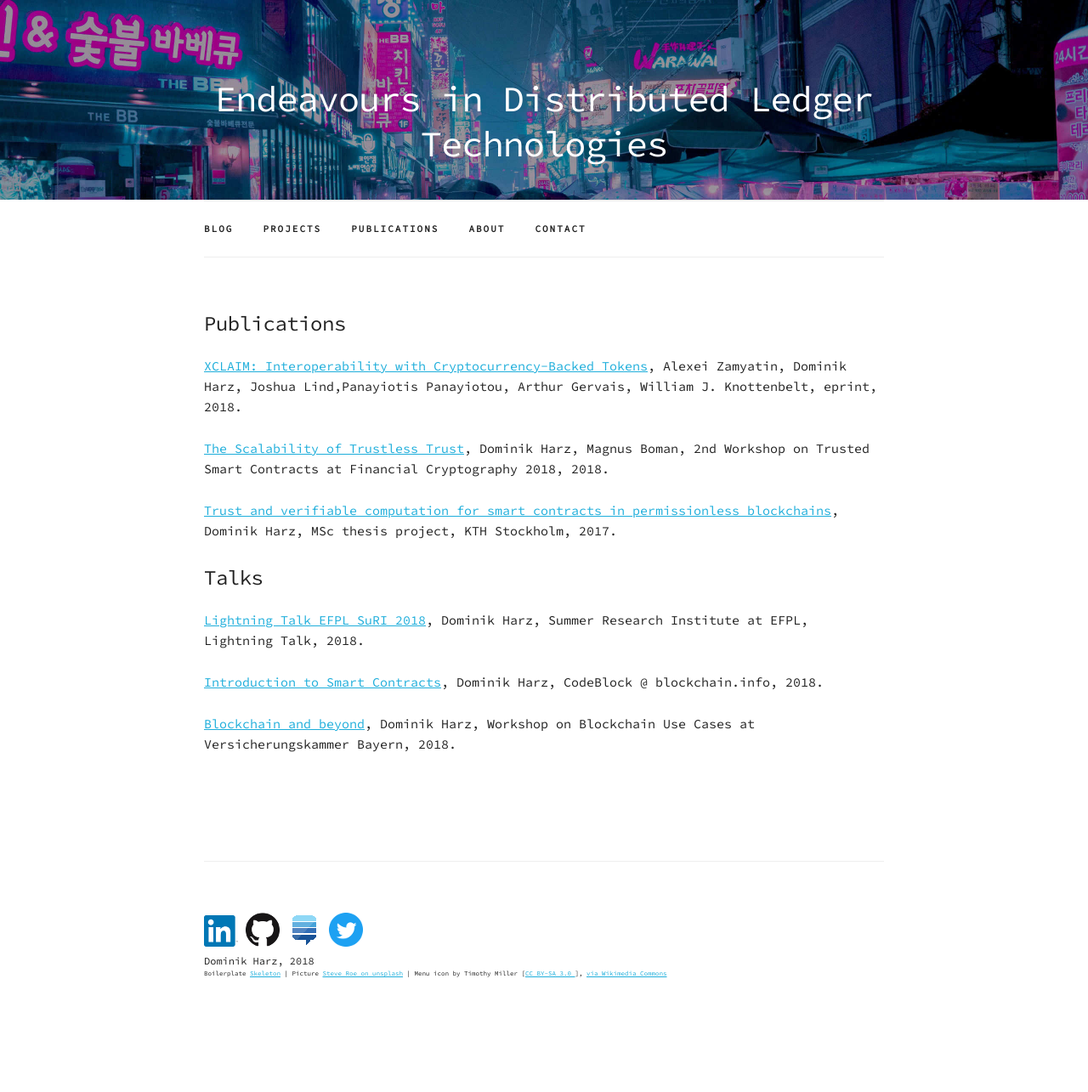
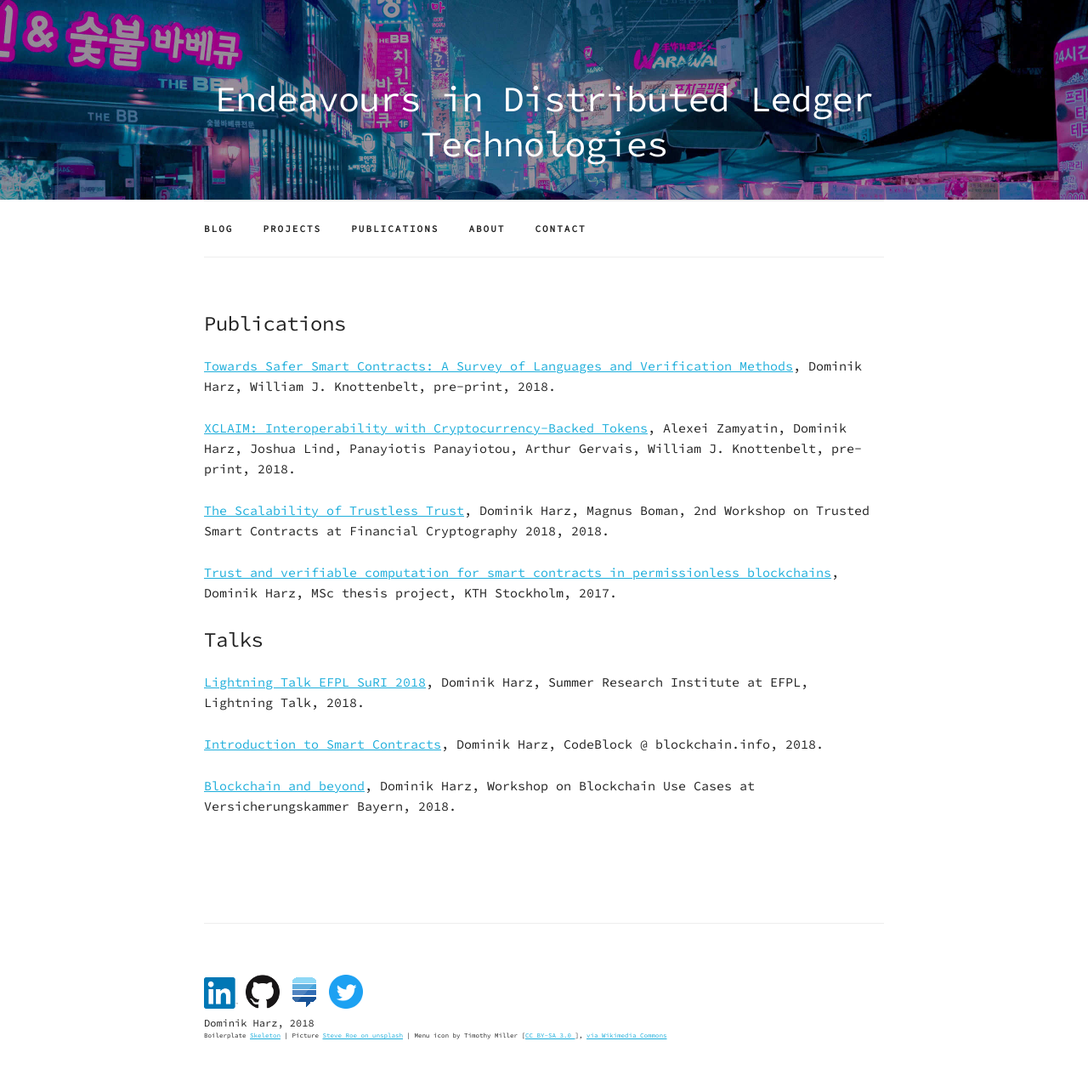
Before and after one commit to nud3l/nud3l.github.io, a Jekyll site: the page built from publications.md, in a window 1280 px wide. Shown: the whole page at 85% size. Built offline with Jekyll 4.4.1, drawn with Linux system fonts in a browser that asks for light colours; nearby versions of some CDN libraries; before the commit the page ends 1212 px from its top, so only the background shows below that.

Commit message:
Include smart contracts paper

```diff
--- a/publications.md
+++ b/publications.md
@@ -4,7 +4,9 @@ title: Publications
 ---
 
 ##### Publications
-[XCLAIM: Interoperability with Cryptocurrency-Backed Tokens](https://eprint.iacr.org/2018/643), Alexei Zamyatin, Dominik Harz, Joshua Lind,Panayiotis Panayiotou, Arthur Gervais, William J. Knottenbelt, eprint, 2018.
+[Towards Safer Smart Contracts: A Survey of Languages and Verification Methods](https://arxiv.org/pdf/1809.09805.pdf), Dominik Harz, William J. Knottenbelt, pre-print, 2018.
+
+[XCLAIM: Interoperability with Cryptocurrency-Backed Tokens](https://eprint.iacr.org/2018/643), Alexei Zamyatin, Dominik Harz, Joshua Lind, Panayiotis Panayiotou, Arthur Gervais, William J. Knottenbelt, pre-print, 2018.
 
 [The Scalability of Trustless Trust](https://arxiv.org/pdf/1801.09535.pdf), Dominik Harz, Magnus Boman, 2nd Workshop on Trusted Smart Contracts at Financial Cryptography 2018, 2018.
 
```
